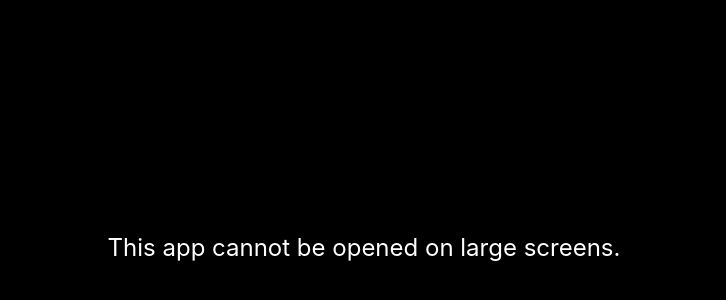
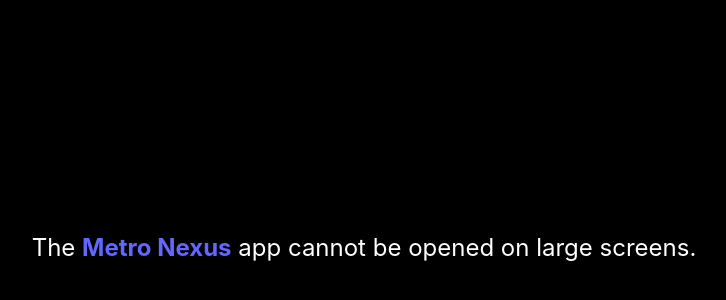
Before and after one commit to sudoFahh/makeit26, a SvelteKit app: page / in a window 1280 px wide. Shown: the part 152-452 px from the top of the page, without its empty margins (276-1002 px from the left). Built offline with nearby package versions, Linux system fonts and the light colour scheme.

Commit message:
feat: added metro nexus to large screen warning

```diff
--- a/src/routes/+page.svelte
+++ b/src/routes/+page.svelte
@@ -48,7 +48,9 @@
 
 {#if isLarge}
 	<div class="min-h-screen flex items-center justify-center bg-black text-white text-2xl">
-		This app cannot be opened on large screens.
+		<p>
+			The <span class="text-[#6366FF] font-bold"> Metro Nexus </span> app cannot be opened on large screens.
+		</p>
 	</div>
 {:else}
 	<div
```
